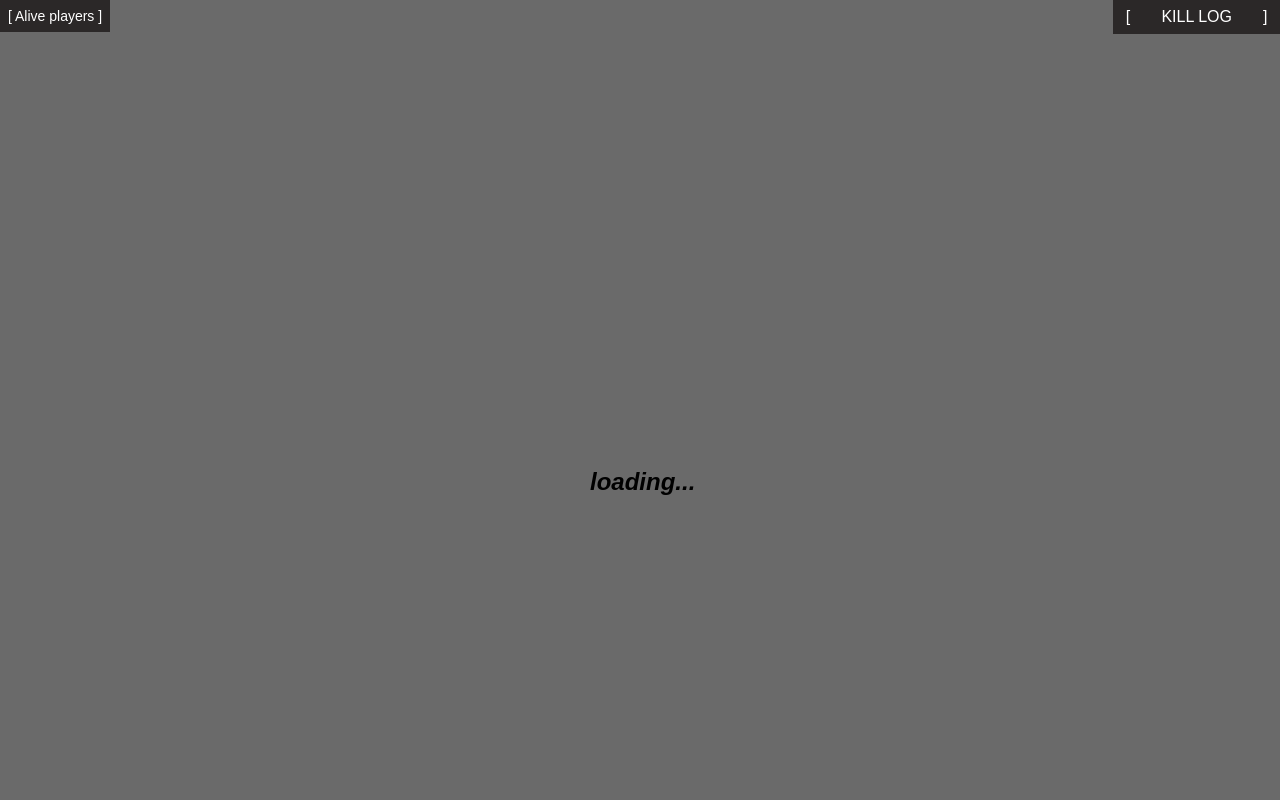
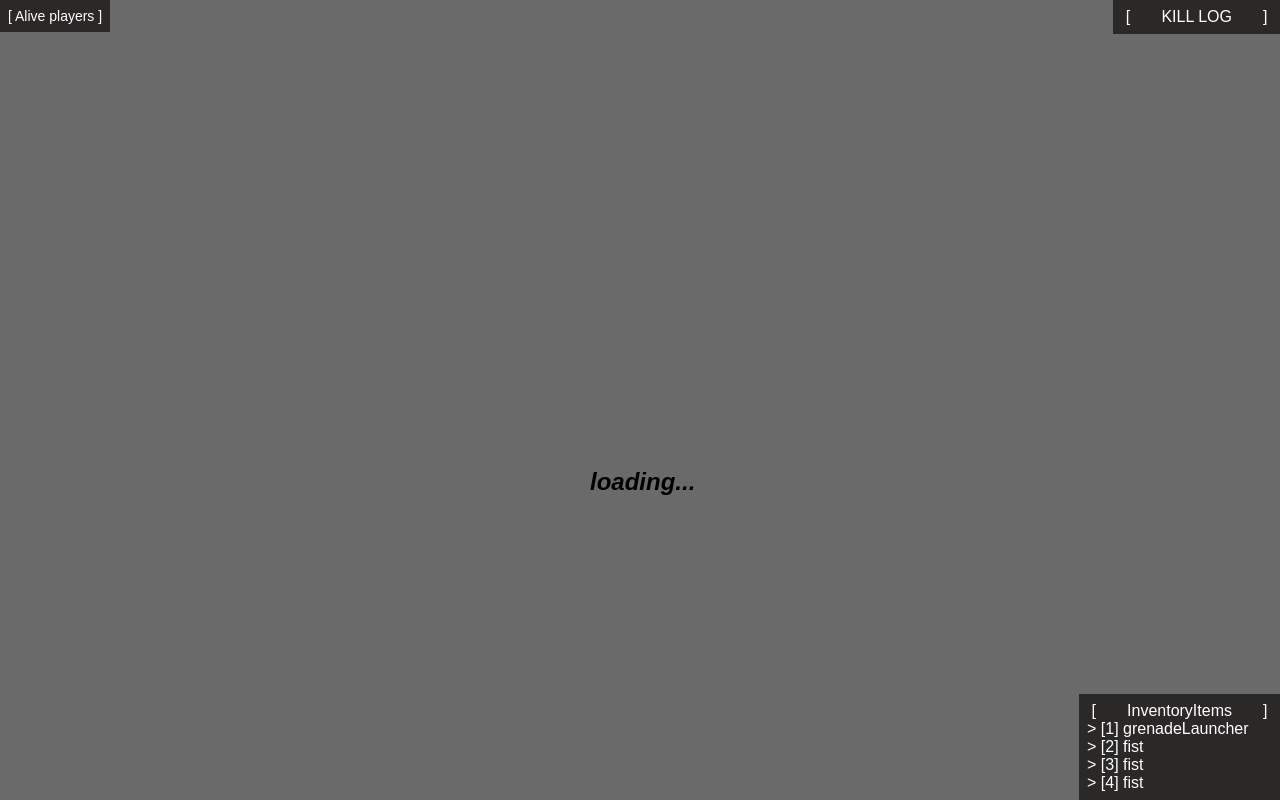
Before and after one commit to blueSparrow2000/blackout_deathmatch, a website: page public/index.html in a window 1280 px wide. Both pictures are taken after typing "Sample" into the empty fields and a click on the button "Start!". Drawn offline with nearby package versions, Linux system fonts and the light colour scheme; no server answers.

Commit message:
EXPERIMENTAL FEATURE: Inventory items are shown

```diff
--- a/public/frontend.js
+++ b/public/frontend.js
@@ -165,6 +165,11 @@ function showKillLog(loglist){
     $(`<div data-id="${killlogID}"> ${item} </div>`).appendTo("#killLog").fadeOut(5000,function(){$(this).remove()})
   });
 
+}
+
+function updateItemHTML(itemIDX,itemName){
+
+  document.querySelector(`#item${itemIDX}`).innerHTML = `<div data-id="${itemIDX}"> > [${itemIDX}] ${itemName} </div>`
 
 }
 
@@ -517,6 +522,7 @@ setInterval(()=>{
   if (listen) {
       if (keys.digit1.pressed){
           socket.emit('keydown',{keycode:'Digit1'})
+
       }
       if (keys.digit2.pressed){
           socket.emit('keydown',{keycode:'Digit2'})
@@ -686,8 +692,10 @@ function interactItem(itemId,backEndItems){
     }
     //console.log(`itemId: ${itemId} / inventorypointer: ${inventoryPointer}`)
     dropItem(currentHoldingItemId)
+
     socket.emit('updateitemrequest',{itemid:itemId, requesttype:'pickupinventory',currentSlot: frontEndPlayer.currentSlot,playerId:socket.id})
     frontEndPlayer.inventory[inventoryPointer] = itemId // front end should also be changed
+
   } else if (pickingItem.itemtype === 'armor'){
     //drop current armor - to be updated
     const currentwearingarmorID = frontEndPlayer.wearingarmorID
@@ -890,6 +898,14 @@ socket.on('updateFrontEnd',({backEndPlayers, backEndEnemies, backEndProjectiles,
                 if (!frontEndItems[backEndItem.myID]){
                   instantiateItem(backEndItem,backEndItem.myID)
                 }
+
+                if (id === myPlayerID){
+                  const prevItemID = frontEndPlayerOthers.inventory[i]
+                  if (prevItemID !== backEndItem.myID){ // my inventory change by server's decision (like gun update due to score/placing/consume)
+                    updateItemHTML(i+1,frontEndItems[backEndItem.myID].name)
+                  }
+                }
+
                 frontEndPlayerOthers.inventory[i] = backEndItem.myID
             }
 
@@ -897,7 +913,6 @@ socket.on('updateFrontEnd',({backEndPlayers, backEndEnemies, backEndProjectiles,
 
             if (id === myPlayerID){ // client side prediction - mouse pointer
                 frontEndPlayerOthers.cursorPos = {x:cursorX,y:cursorY}
-
             }else{
                 frontEndPlayerOthers.cursorPos = backEndPlayer.mousePos
             }
@@ -1624,7 +1639,13 @@ document.querySelector('#usernameForm').addEventListener('submit', (event) => {
     myPCSkin = skinImages[Myskin]
     //console.log(myPCSkin.src)
     socket.emit('initGame', {username:myUserName, playerX, playerY, playerColor,canvasHeight:canvasEl.height,canvasWidth:canvasEl.width,Myskin})
- })
+
+    document.querySelector('#itemshower').style.display = 'inline' // show
+    updateItemHTML(1,'grenadeLauncher')
+    for (let i=1;i<4;i++){ // initialize to fist
+      updateItemHTML(i+1,'fist')
+    }
+  })
 
 
 
--- a/public/index.html
+++ b/public/index.html
@@ -61,6 +61,27 @@
         <div id="killLog">
         </div>
       </div>
+
+
+      <div
+      style="
+      position: absolute;
+      color: white;
+      padding: 8px;
+      right: 0px;
+      bottom: 0px;
+      font-family: sans-serif;
+      font-size: 16px;
+      user-select: none;
+      background: rgb(43, 40, 40)"
+      >
+        <span style="margin-bottom: 8px;white-space:pre;display: none;" id="itemshower"> [       InventoryItems       ] </span>
+        <div id="item1"></div>
+        <div id="item2"></div>
+        <div id="item3"></div>
+        <div id="item4"></div>
+      </div>
+
 
       <div style="display: flex; align-items: center; justify-content: center; cursor:crosshair;">
           <canvas id="canvas"></canvas>
```
